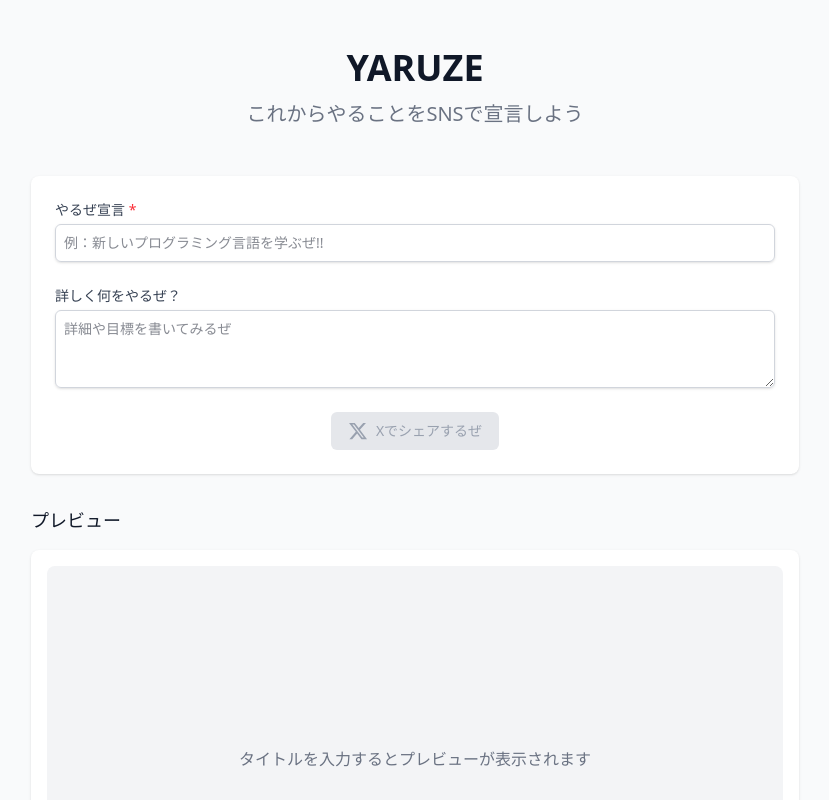
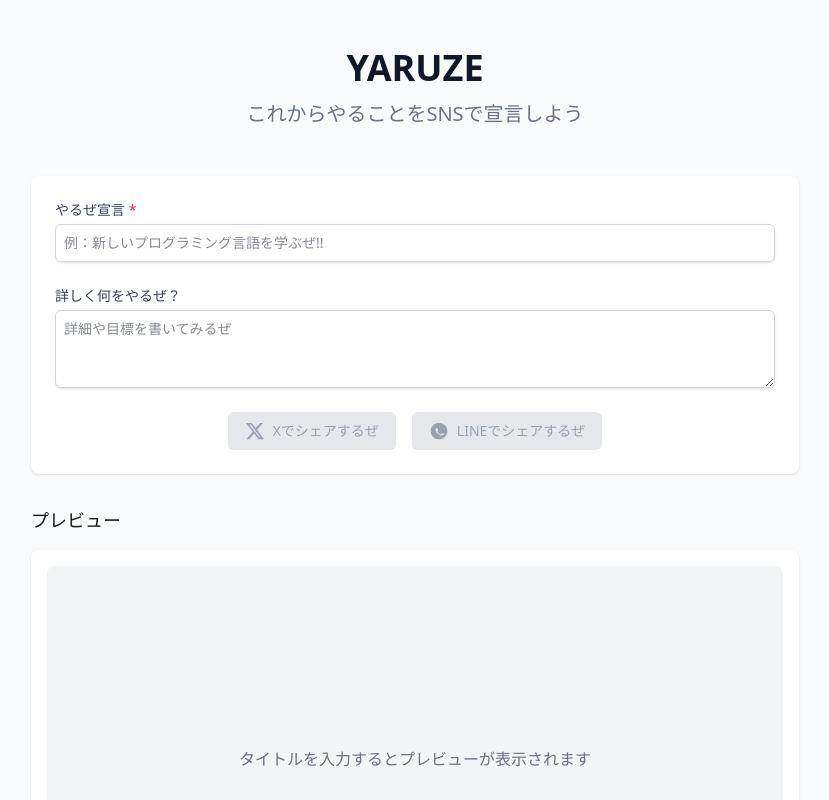
Before and after one commit to tkg-geek/YARUZE, a Next.js app: page / in a window 1280 px wide. Shown: the top 800 px of the page, without its empty margins (225-1054 px from the left). Built offline with nearby package versions, Linux system fonts and the light colour scheme.

Commit message:
LINEシェア追加

```diff
--- a/src/app/page.tsx
+++ b/src/app/page.tsx
@@ -9,6 +9,7 @@ export default function Home() {
   const [description, setDescription] = useState('');
   const [ogImageUrl, setOgImageUrl] = useState('');
   const [twitterShareUrl, setTwitterShareUrl] = useState('');
+  const [lineShareUrl, setLineShareUrl] = useState('');
   const [isPreviewLoading, setIsPreviewLoading] = useState(false);
 
   // OGP画像URLを生成
@@ -44,9 +45,6 @@ export default function Home() {
       };
       img.src = imageUrl;
 
-      // X（Twitter）共有URL
-      const shareText = encodeURIComponent(`${title}${description ? '\n' + description : ''}\n\n#YARUZE`);
-
       // パラメータを含むURLを生成（OGP画像が表示されるように）
       const shareUrlParams = new URLSearchParams();
       shareUrlParams.append('title', title);
@@ -56,10 +54,16 @@ export default function Home() {
       const fullShareUrl = `${window.location.origin}/share?${shareUrlParams.toString()}`;
       const encodedShareUrl = encodeURIComponent(fullShareUrl);
 
+      // X（Twitter）共有URL
+      const shareText = encodeURIComponent(`${title}${description ? '\n' + description : ''}\n\n#YARUZE`);
       setTwitterShareUrl(`https://twitter.com/intent/tweet?text=${shareText}&url=${encodedShareUrl}`);
+
+      // LINE共有URL
+      setLineShareUrl(`https://social-plugins.line.me/lineit/share?url=${encodedShareUrl}`);
     } else {
       setOgImageUrl('');
       setTwitterShareUrl('');
+      setLineShareUrl('');
     }
   }, [title, description]);
 
@@ -115,7 +119,7 @@ export default function Home() {
                 </div>
               </div>
 
-              <div className="flex justify-center">
+              <div className="flex justify-center space-x-4">
                 <a
                   href={title ? twitterShareUrl : "#"}
                   target="_blank"
@@ -135,6 +139,27 @@ export default function Home() {
                     <path d="M18.244 2.25h3.308l-7.227 8.26 8.502 11.24H16.17l-5.214-6.817L4.99 21.75H1.68l7.73-8.835L1.254 2.25H8.08l4.713 6.231zm-1.161 17.52h1.833L7.084 4.126H5.117z" />
                   </svg>
                   Xでシェアするぜ
+                </a>
+
+                <a
+                  href={title ? lineShareUrl : "#"}
+                  target="_blank"
+                  rel="noopener noreferrer"
+                  className={`inline-flex items-center px-4 py-2 border border-transparent text-sm font-medium rounded-md ${
+                    title
+                      ? "text-white bg-[#06C755] hover:bg-[#05b54c] focus:outline-none focus:ring-2 focus:ring-offset-2 focus:ring-[#06C755]"
+                      : "text-gray-400 bg-gray-200 cursor-not-allowed"
+                  }`}
+                  onClick={(e) => {
+                    if (!title) {
+                      e.preventDefault();
+                    }
+                  }}
+                >
+                  <svg className="h-5 w-5 mr-2" fill="currentColor" viewBox="0 0 24 24">
+                    <path d="M12 2C6.48 2 2 6.48 2 12C2 17.52 6.48 22 12 22C17.52 22 22 17.52 22 12C22 6.48 17.52 2 12 2ZM16.95 15.92C16.51 16.56 15.68 17.34 14.7 17.51C14.36 17.57 14.08 17.53 13.84 17.45C13.61 17.37 13.42 17.25 13.26 17.13C13.02 16.95 12.33 16.46 11.65 16.01C10.92 15.54 10.21 14.95 9.59 14.25C9.17 13.77 8.8 13.26 8.5 12.74C8.19 12.21 7.97 11.67 7.86 11.15C7.76 10.66 7.79 10.21 7.93 9.82C8.05 9.47 8.25 9.19 8.46 8.97C8.66 8.76 8.87 8.64 9.05 8.57C9.22 8.5 9.37 8.5 9.5 8.5C9.63 8.5 9.77 8.5 9.89 8.51C10.01 8.52 10.16 8.47 10.3 8.91C10.45 9.35 10.9 10.47 10.96 10.62C11.03 10.77 11.07 10.93 10.97 11.11C10.88 11.3 10.83 11.41 10.69 11.58C10.55 11.75 10.39 11.96 10.27 12.08C10.14 12.21 10.01 12.35 10.16 12.62C10.31 12.89 10.87 13.8 11.72 14.56C12.78 15.51 13.64 15.82 13.96 15.95C14.28 16.08 14.45 16.06 14.61 15.88C14.78 15.7 15.3 15.07 15.49 14.8C15.68 14.53 15.87 14.57 16.12 14.66C16.37 14.75 17.49 15.31 17.76 15.44C18.03 15.57 18.2 15.64 18.27 15.75C18.34 15.86 18.34 16.43 17.9 16.92L16.95 15.92Z" />
+                  </svg>
+                  LINEでシェアするぜ
                 </a>
               </div>
             </div>
```
